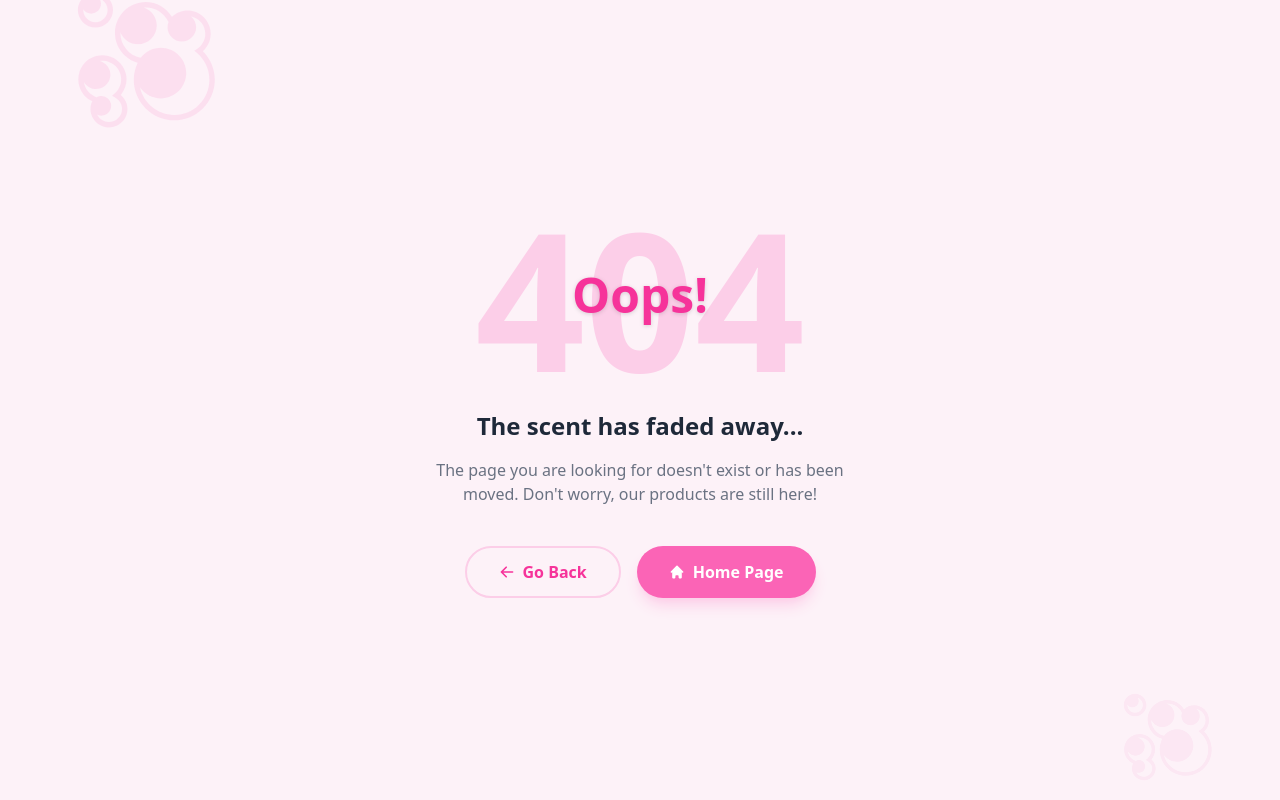
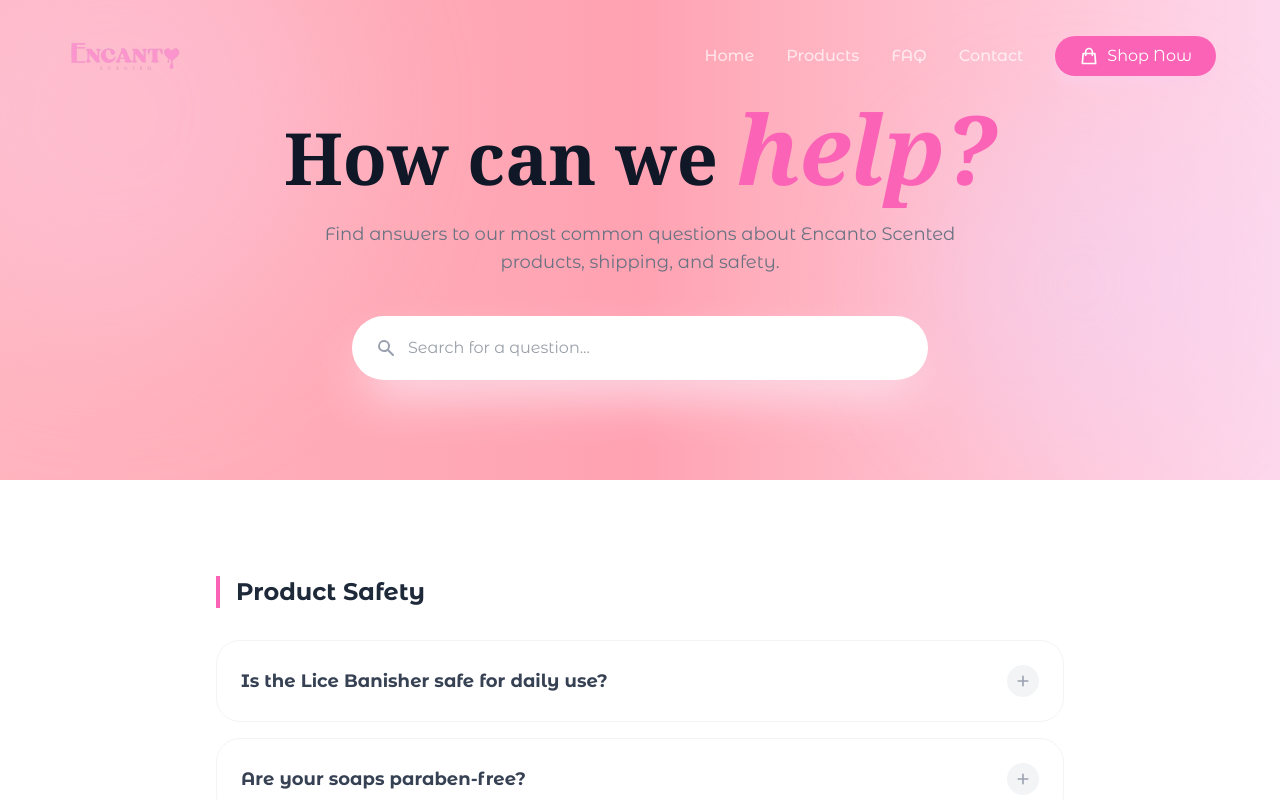
Before and after one commit to mohimanul15/encanto-shop, a React (Vite) app: page /faq in a window 1280 px wide. Before the commit this address had no page. Shown: the top 800 px of the page. Built offline with nearby package versions, Linux system fonts and the light colour scheme.

Commit message:
Demo complete

```diff
--- a/src/component/Footer/Footer.jsx
+++ b/src/component/Footer/Footer.jsx
@@ -57,8 +57,8 @@ function Footer() {
             <ul className="space-y-4 text-sm text-gray-600">
               <li><a href="#shipping" className="hover:text-pink-500 transition-colors">Shipping Policy</a></li>
               <li><a href="#returns" className="hover:text-pink-500 transition-colors">Returns & Exchanges</a></li>
-              <li><a href="#faq" className="hover:text-pink-500 transition-colors">FAQs</a></li>
-              <li><a href="#contact" className="hover:text-pink-500 transition-colors">Contact Us</a></li>
+              <li><a href="/faq" className="hover:text-pink-500 transition-colors">FAQs</a></li>
+              <li><a href="/contact" className="hover:text-pink-500 transition-colors">Contact Us</a></li>
             </ul>
           </div>
 
--- a/src/component/Header/Header.jsx
+++ b/src/component/Header/Header.jsx
@@ -20,7 +20,8 @@ function Header() {
     const navLinks = [
         { name: 'Home', href: '/' },
         { name: 'Products', href: '/product' },
-        { name: 'Contact', href: '/contact' }
+        { name: 'FAQ', href: '/faq' },
+        { name: 'Contact', href: '/contact' },
     ];
 
     return (
--- a/src/main.jsx
+++ b/src/main.jsx
@@ -7,6 +7,7 @@ import Home from './pages/Home/Home'
 import NotFound from './pages/NotFound/NotFound'
 import Contact from './pages/Contact/Contact'
 import Product from './pages/Product/Product'
+import FAQ from './pages/FAQ/FAQ'
 
 const router = createBrowserRouter([
   {
@@ -24,6 +25,10 @@ const router = createBrowserRouter([
       {
         path: "/product",
         element: <Product />
+      },
+      {
+        path: "/faq",
+        element: <FAQ />
       }
     ]
   },
--- /dev/null
+++ b/src/pages/FAQ/FAQ.jsx
@@ -0,0 +1,141 @@
+import React, { useState } from 'react';
+import { motion, AnimatePresence } from 'framer-motion';
+import { HiPlus, HiMinus, HiSearch, HiChatAlt2 } from 'react-icons/hi';
+
+const faqCategories = [
+  {
+    title: "Product Safety",
+    questions: [
+      { q: "Is the Lice Banisher safe for daily use?", a: "Yes! Our Lice Banisher is formulated with natural peppermint oils and is completely pesticide-free, making it safe for repeat use on children." },
+      { q: "Are your soaps paraben-free?", a: "Every artisan soap we craft is free from parabens, sulfates, and harsh chemicals to ensure your skin stays healthy and hydrated." }
+    ]
+  },
+  {
+    title: "Shipping & Orders",
+    questions: [
+      { q: "How long does delivery take?", a: "Standard shipping typically takes 3-5 business days. You will receive a tracking number via email as soon as your order ships." },
+      { q: "Do you offer international shipping?", a: "Currently, we ship across the country, but we are looking into international options for the near future!" }
+    ]
+  }
+];
+
+const FAQ = () => {
+  const [activeQuestion, setActiveQuestion] = useState(null);
+
+  return (
+    <div className="bg-white min-h-screen">
+
+      {/* 1. FAQ HERO SECTION */}
+      <section className="relative h-[60vh] flex items-center justify-center overflow-hidden bg-gradient-to-r from-rose-300/80 via-rose-400/60 to-pink-200/80">
+        {/* Decorative Background Elements */}
+        <div className="absolute inset-0 z-0">
+          <motion.div
+            animate={{ scale: [1, 1.2, 1], rotate: [0, 45, 0] }}
+            transition={{ duration: 15, repeat: Infinity }}
+            className="absolute -top-20 -left-20 w-96 h-96 bg-pink-200/40 rounded-full blur-3xl"
+          />
+          <motion.div
+            animate={{ y: [0, -50, 0] }}
+            transition={{ duration: 10, repeat: Infinity }}
+            className="absolute bottom-0 right-10 w-80 h-80 bg-purple-200/30 rounded-full blur-3xl"
+          />
+        </div>
+
+        <div className="relative z-10 max-w-4xl px-6 text-center">
+          <motion.h1
+            initial={{ opacity: 0, y: 20 }}
+            animate={{ opacity: 1, y: 0 }}
+            className="text-5xl md:text-7xl font-serif font-bold text-gray-900 mb-6"
+          >
+            How can we <span className="text-pink-400 italic text-6xl md:text-8xl block md:inline">help?</span>
+          </motion.h1>
+          <motion.p
+            initial={{ opacity: 0 }}
+            animate={{ opacity: 1 }}
+            transition={{ delay: 0.2 }}
+            className="text-gray-500 text-lg mb-10 max-w-2xl mx-auto"
+          >
+            Find answers to our most common questions about Encanto Scented products, shipping, and safety.
+          </motion.p>
+
+          {/* Search Bar */}
+          <motion.div
+            initial={{ opacity: 0, scale: 0.9 }}
+            animate={{ opacity: 1, scale: 1 }}
+            transition={{ delay: 0.3 }}
+            className="relative max-w-xl mx-auto"
+          >
+            <HiSearch className="absolute left-6 top-1/2 -translate-y-1/2 text-gray-400 text-xl" />
+            <input
+              type="text"
+              placeholder="Search for a question..."
+              className="w-full pl-14 pr-6 py-5 rounded-full bg-white shadow-2xl shadow-pink-100 border-none focus:ring-2 focus:ring-pink-300 transition-all outline-none text-gray-700"
+            />
+          </motion.div>
+        </div>
+      </section>
+
+      {/* 2. FAQ CONTENT SECTION */}
+      <section className="max-w-4xl mx-auto px-6 py-24">
+        {faqCategories.map((category, catIndex) => (
+          <div key={catIndex} className="mb-16">
+            <h2 className="text-2xl font-bold text-gray-800 mb-8 border-l-4 border-pink-400 pl-4">
+              {category.title}
+            </h2>
+            <div className="space-y-4">
+              {category.questions.map((item, qIndex) => {
+                const uniqueId = `${catIndex}-${qIndex}`;
+                const isOpen = activeQuestion === uniqueId;
+
+                return (
+                  <div
+                    key={qIndex}
+                    className={`border rounded-3xl transition-all duration-300 ${isOpen ? 'bg-pink-50/50 border-pink-100' : 'bg-white border-gray-100'}`}
+                  >
+                    <button
+                      onClick={() => setActiveQuestion(isOpen ? null : uniqueId)}
+                      className="w-full flex items-center justify-between p-6 text-left"
+                    >
+                      <span className={`font-bold text-lg ${isOpen ? 'text-pink-600' : 'text-gray-700'}`}>
+                        {item.q}
+                      </span>
+                      <div className={`p-2 rounded-full transition-colors ${isOpen ? 'bg-pink-500 text-white' : 'bg-gray-100 text-gray-400'}`}>
+                        {isOpen ? <HiMinus /> : <HiPlus />}
+                      </div>
+                    </button>
+                    <AnimatePresence>
+                      {isOpen && (
+                        <motion.div
+                          initial={{ height: 0, opacity: 0 }}
+                          animate={{ height: "auto", opacity: 1 }}
+                          exit={{ height: 0, opacity: 0 }}
+                          className="overflow-hidden"
+                        >
+                          <p className="px-6 pb-6 text-gray-500 leading-relaxed">
+                            {item.a}
+                          </p>
+                        </motion.div>
+                      )}
+                    </AnimatePresence>
+                  </div>
+                );
+              })}
+            </div>
+          </div>
+        ))}
+      </section>
+
+      {/* 3. CONTACT REDIRECT */}
+      <section className="bg-gray-900 py-20 px-6 rounded-[4rem] mx-4 mb-10 text-center">
+        <h3 className="text-white text-3xl font-bold mb-4">Still have questions?</h3>
+        <p className="text-gray-400 mb-10">We're here to help! Chat with our friendly team.</p>
+        <button className="bg-pink-400 text-white px-10 py-4 rounded-full font-bold flex items-center gap-2 mx-auto hover:bg-pink-500 transition-all">
+          <HiChatAlt2 size={20}/> Contact Support
+        </button>
+      </section>
+
+    </div>
+  );
+};
+
+export default FAQ;
--- a/src/pages/Home/Home.jsx
+++ b/src/pages/Home/Home.jsx
@@ -14,6 +14,7 @@ import {
 import './Home.css';
 import FAQ from '../../component/FAQ/FAQ';
 import { image } from 'framer-motion/client';
+import { Link } from 'react-router';
 
 function Home() {
     const [isLoaded, setIsLoaded] = useState(false);
@@ -385,7 +386,7 @@ function Home() {
                         Start your journey with natural, luxurious products today.
                     </p>
                     <button className="px-10 py-4 bg-white text-purple-600 font-bold rounded-full text-lg transition-all duration-300 hover:scale-105 hover:shadow-2xl">
-                        Shop Now
+                        <Link to="/product">Shop Now</Link>
                     </button>
                 </div>
             </motion.div>
```
